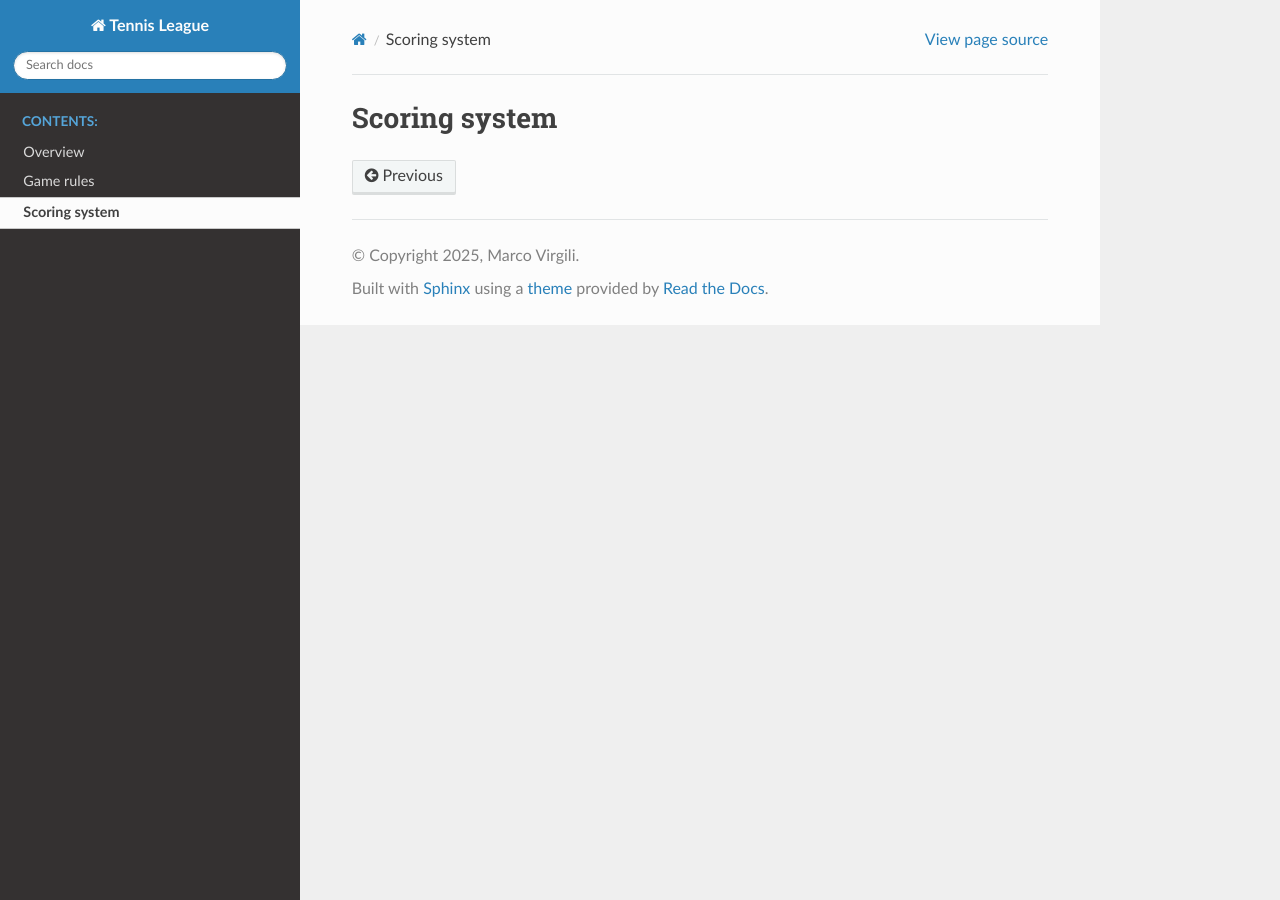
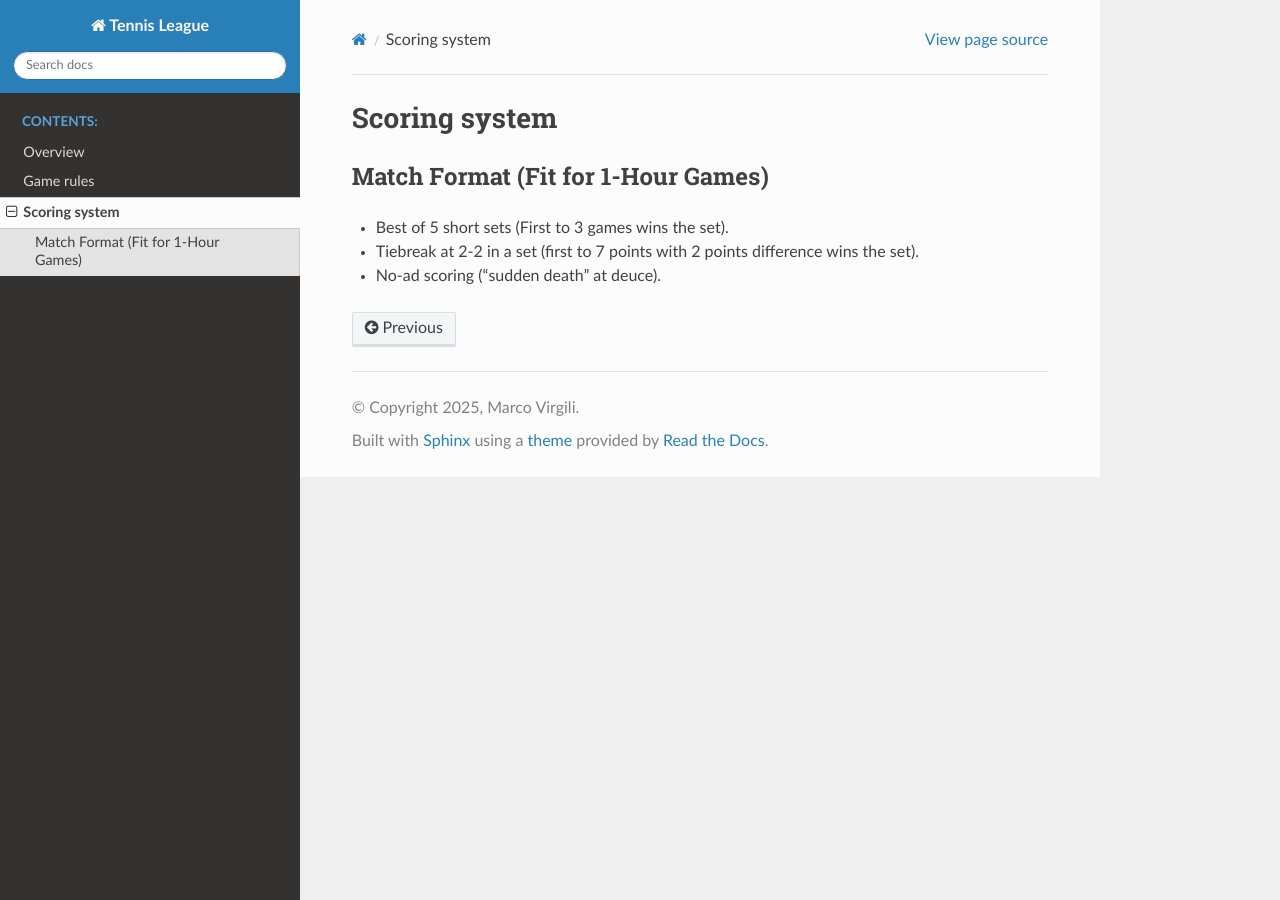
Before and after one commit to marcovi15/tennis-league, a Sphinx documentation site: the page built from source/points_system.rst, in a window 1280 px wide. Built offline with Sphinx 7.4.7 and the Read the Docs theme 3.1.0, drawn with Linux system fonts in a browser that asks for light colours.

Commit message:
Tweaked rules

```diff
--- a/source/points_system.rst
+++ b/source/points_system.rst
@@ -1,2 +1,9 @@
 Scoring system
 ==========================
+
+Match Format (Fit for 1-Hour Games)
+----------------
+
+- Best of 5 short sets (First to 3 games wins the set).
+- Tiebreak at 2-2 in a set (first to 7 points with 2 points difference wins the set).
+- No-ad scoring ("sudden death" at deuce).
```
Also changed, not shown: 1 other file.
